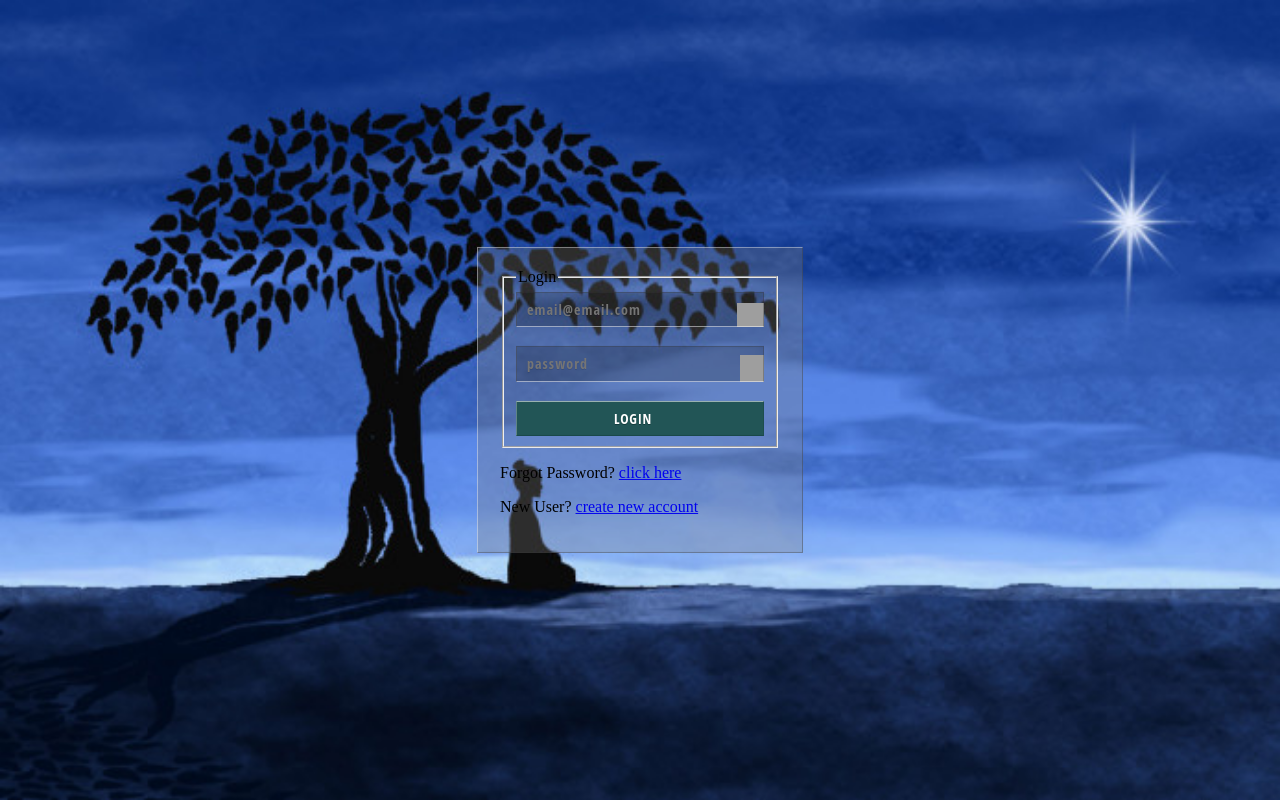
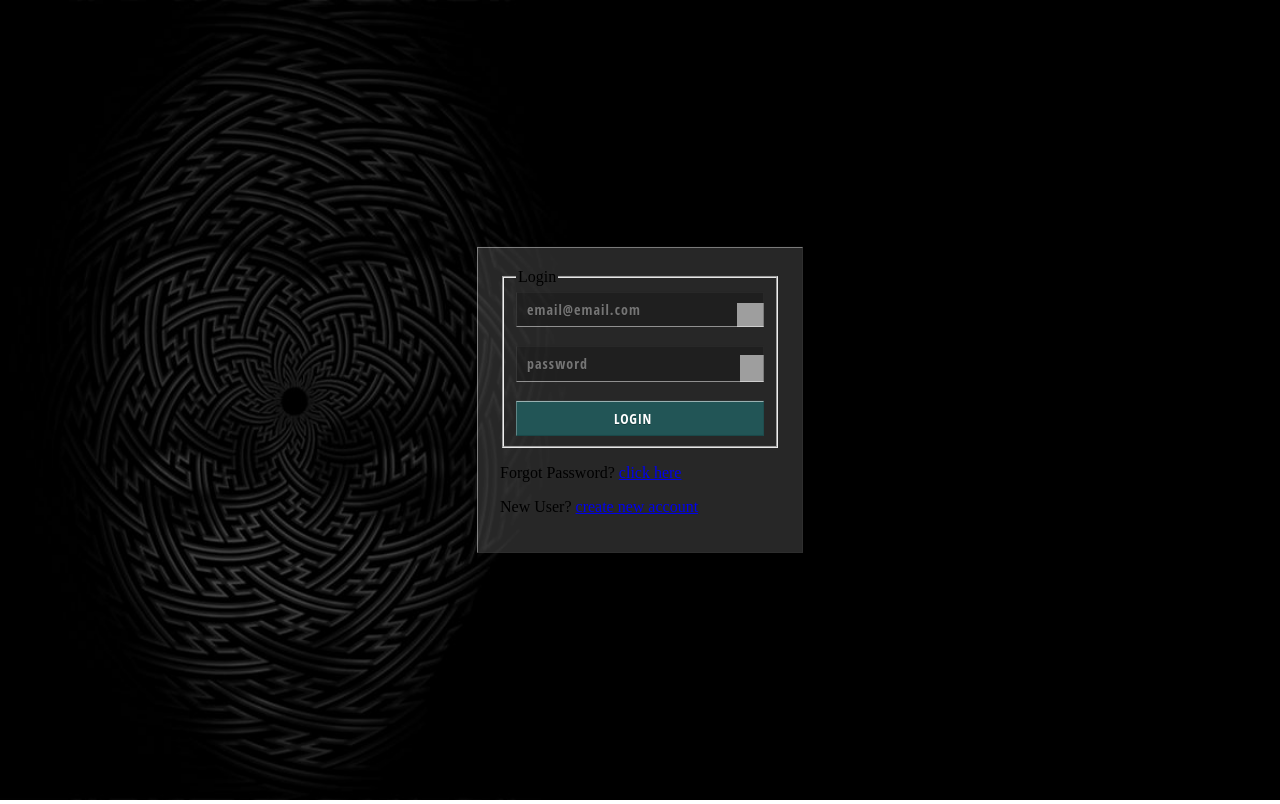
Before and after one commit to roymyboy/www, a PHP site: page / in a window 1280 px wide. Run offline with PHP 8.4, Linux system fonts and the light colour scheme; data that the repository does not hold is empty; grey boxes are pictures that could not be loaded.

Commit message:
bg change

```diff
--- a/index.php
+++ b/index.php
@@ -42,7 +42,7 @@ if (isset($_POST['login'])) {
 		<link rel = "icon" type ="image/png" href= "image/favicon.png">
 	</head>
 <!--back ground image-->
-<div id="bg"><img src= "image/bg9.jpg" class="stretch" alt = ""/></div>
+<div id="bg"><img src= "image/bg0.jpg" class="stretch" alt = ""/></div>
 	<!--Login setup-->
    <div class="Container">
 	<form role="form" action="<?php echo $_SERVER['PHP_SELF']?>" method="POST" name= "loginform">
```
Also changed, not shown: image/bg0.jpg (added).
